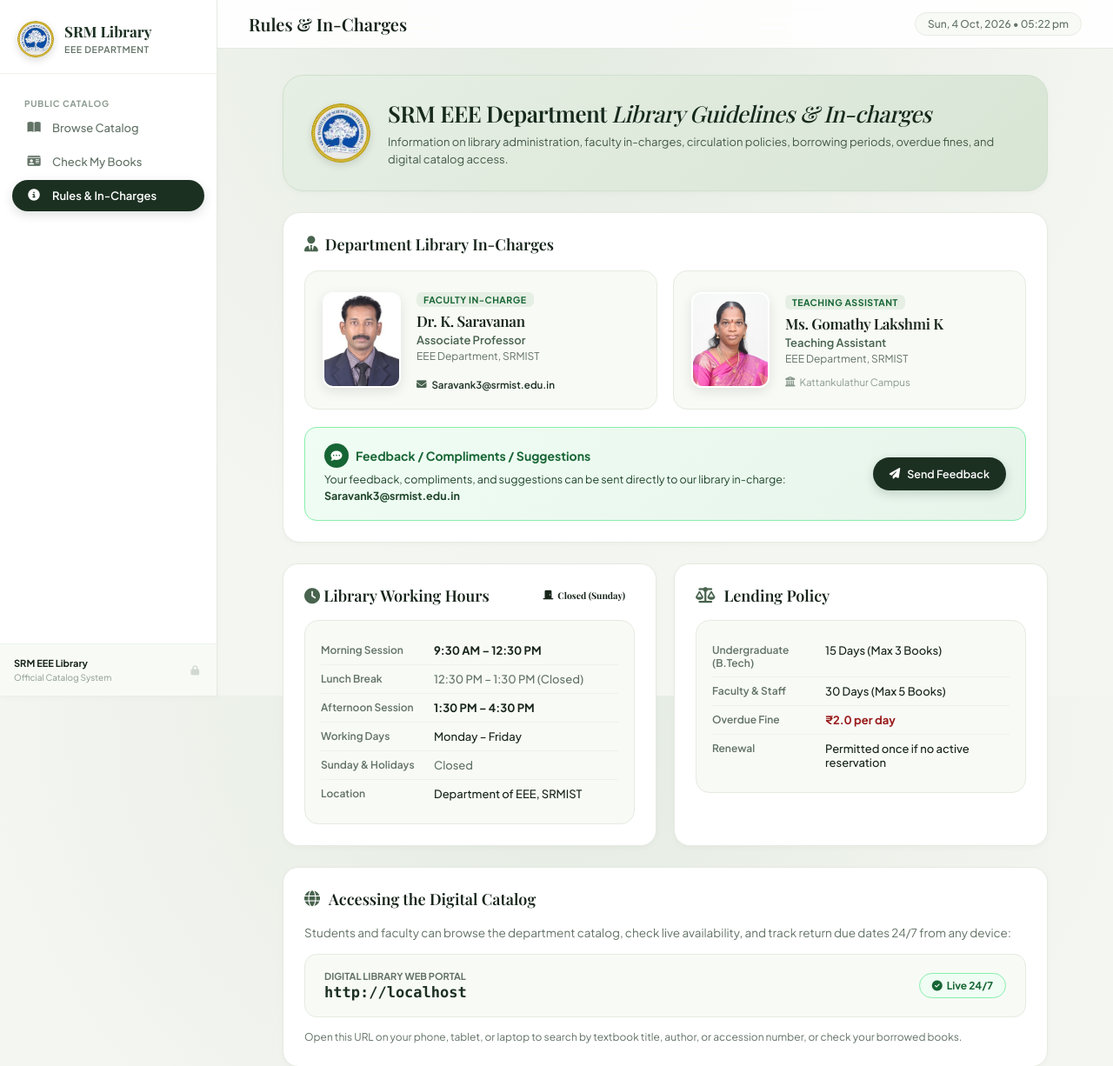
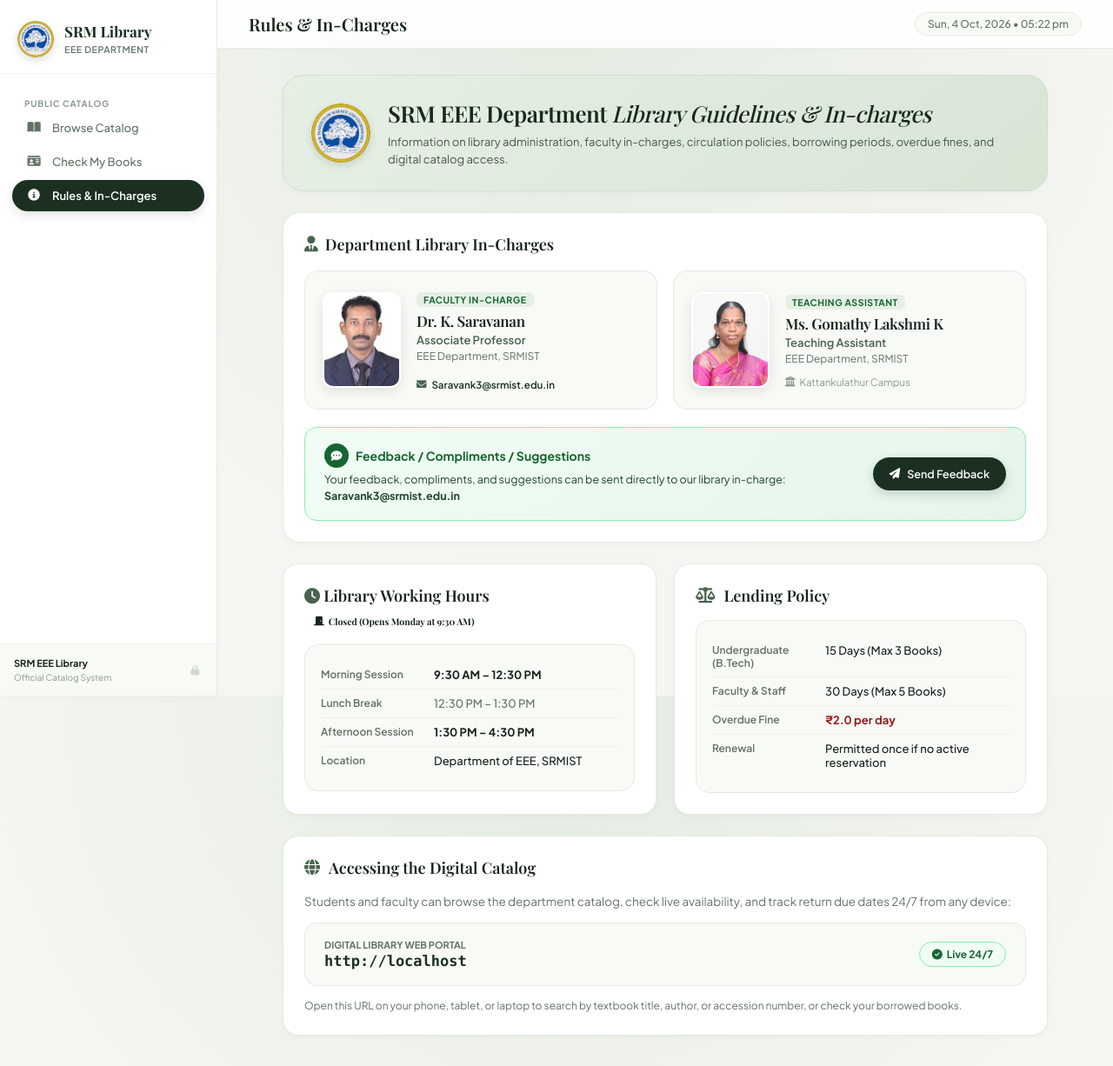
Before and after one commit to saaqibA21/libsrm, a Flask app: page /info in a window 1280 px wide. Shown: the top 1226 px of the page at 87% size. Run offline with Flask 3, Linux system fonts and the light colour scheme; data comes from the database, SQL or seed files in the repository; some web fonts are replaced.

Commit message:
fix: Remove Saturday and Sunday/Holidays closed rows from library timings

```diff
--- a/library_app/utils/generate_poster_image.py
+++ b/library_app/utils/generate_poster_image.py
@@ -223,7 +223,7 @@ def render_premium_poster(target_url="https://eeelibrary.org"):
     draw.text((80, height - 120), "EEE DEPARTMENT LIBRARY  •  SRM INSTITUTE OF SCIENCE AND TECHNOLOGY", fill=WHITE, font=get_font("segoeuib.ttf", 24))
     draw.text((80, height - 80), "Knowledge Drives Innovation  |  Location: Department of EEE, SRMIST", fill=TEXT_MUTED, font=font_footer)
 
-    hours_str = "Working Hours: 9:30 AM – 12:30 PM & 1:30 PM – 4:30 PM (Mon – Fri)"
+    hours_str = "Working Hours: 9:30 AM – 12:30 PM  |  1:30 PM – 4:30 PM"
     draw.text((width - 80, height - 120), hours_str, fill=MINT_GREEN, font=get_font("segoeuib.ttf", 22), anchor="ra")
     draw.text((width - 80, height - 80), f"Digital Portal: {url_text}", fill=GOLD_LIGHT, font=font_footer, anchor="ra")
 
--- a/webapp/templates/info.html
+++ b/webapp/templates/info.html
@@ -102,10 +102,8 @@
       </div>
       <div class="info-card">
         <div class="info-row"><span class="lbl">Morning Session</span><span class="val" style="font-weight:700; color:var(--text);">9:30 AM – 12:30 PM</span></div>
-        <div class="info-row"><span class="lbl">Lunch Break</span><span class="val" style="color:var(--muted);">12:30 PM – 1:30 PM (Closed)</span></div>
+        <div class="info-row"><span class="lbl">Lunch Break</span><span class="val" style="color:var(--muted);">12:30 PM – 1:30 PM</span></div>
         <div class="info-row"><span class="lbl">Afternoon Session</span><span class="val" style="font-weight:700; color:var(--text);">1:30 PM – 4:30 PM</span></div>
-        <div class="info-row"><span class="lbl">Working Days</span><span class="val">Monday – Friday</span></div>
-        <div class="info-row"><span class="lbl">Sunday &amp; Holidays</span><span class="val" style="color:var(--muted);">Closed</span></div>
         <div class="info-row"><span class="lbl">Location</span><span class="val">Department of EEE, SRMIST</span></div>
       </div>
     </div>
@@ -159,9 +157,9 @@ function updateLiveLibraryStatus() {
   const aStart = 13 * 60 + 30; // 1:30 PM (810)
   const aEnd = 16 * 60 + 30;   // 4:30 PM (990)
 
-  if (day === 0) {
+  if (day === 0 || day === 6) {
     badge.className = 'badge badge-gray';
-    badge.innerHTML = '<i class="fa fa-door-closed"></i> Closed (Sunday)';
+    badge.innerHTML = '<i class="fa fa-door-closed"></i> Closed (Opens Monday at 9:30 AM)';
   } else if (mins >= mStart && mins < mEnd) {
     badge.className = 'badge badge-success';
     badge.innerHTML = '<i class="fa fa-door-open"></i> Open Now (Morning Session: 9:30 AM – 12:30 PM)';
--- a/webapp/templates/poster.html
+++ b/webapp/templates/poster.html
@@ -758,8 +758,7 @@
       <div class="footer-right">
         <div class="hours-title"><i class="fa fa-clock"></i> Library Working Hours</div>
         <div class="hours-val">Morning: 9:30 AM – 12:30 PM &nbsp;|&nbsp; Lunch: 12:30 – 1:30 PM</div>
-        <div class="hours-val">Afternoon: 1:30 PM – 4:30 PM &nbsp;(Mon – Fri)</div>
-        <div class="hours-closed">Closed on Sundays &amp; University Holidays</div>
+        <div class="hours-val">Afternoon: 1:30 PM – 4:30 PM</div>
       </div>
     </footer>
 
```
Also changed, not shown: library_app/utils/poster_generator.py (+2 -6 lines).
